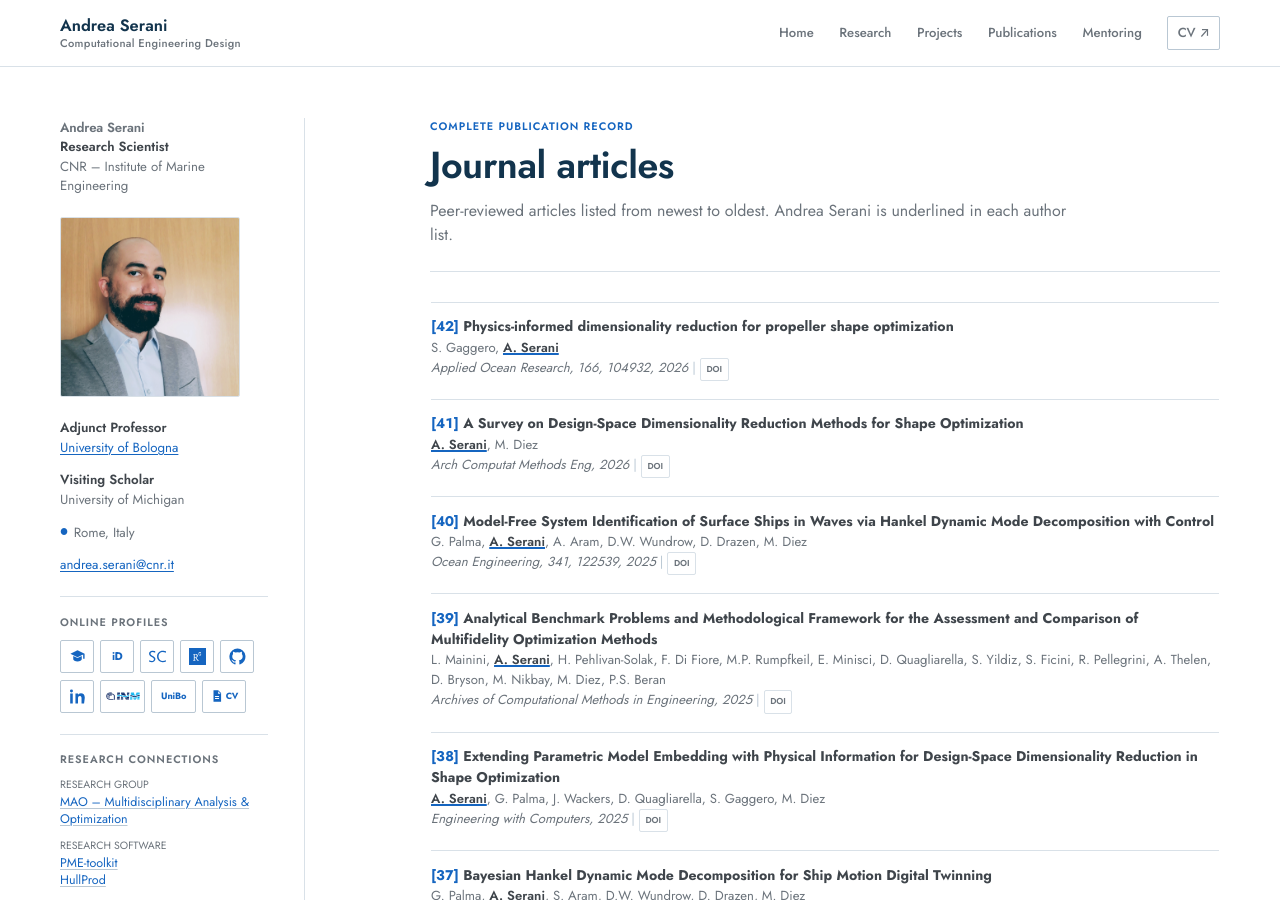
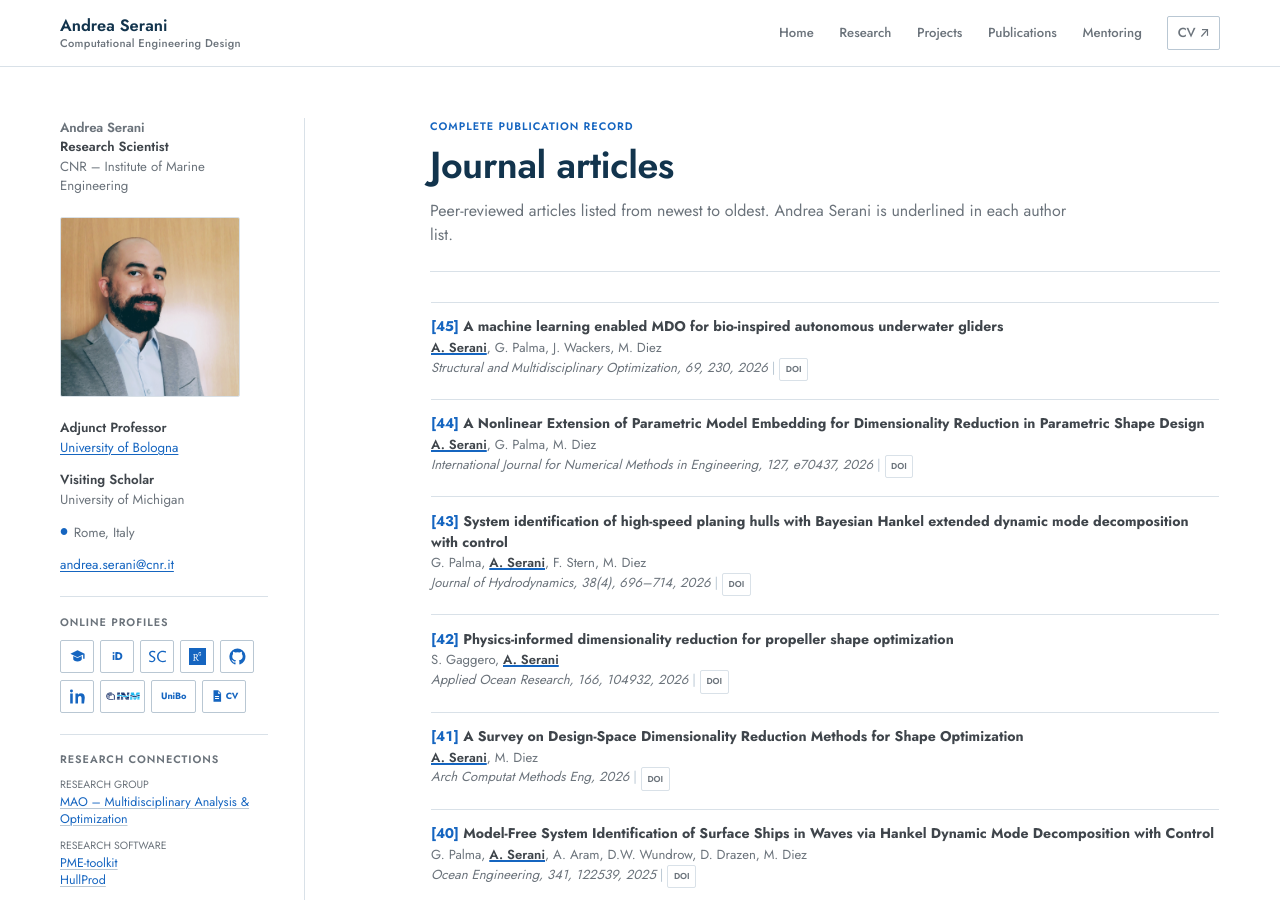
Before and after one commit to aserani/aserani.github.io, a Jekyll site: the page built from html/articles.html, in a window 1280 px wide and 900 px high. Built offline with Jekyll 4.4.1, drawn with Linux system fonts in a browser that asks for light colours.

Commit message:
docs: add three published 2026 journal articles

```diff
--- a/html/articles.html
+++ b/html/articles.html
@@ -7,6 +7,39 @@ description: Complete list of Andrea Serani's peer-reviewed journal articles.
 intro: Peer-reviewed articles listed from newest to oldest. Andrea Serani is underlined in each author list.
 wide: true
 ---
+
+<table class="borderless">
+<tr><td>
+<div class="font-text text-sm pb-6">
+<b><span class="cp-num"></span> A machine learning enabled MDO for bio-inspired autonomous underwater gliders</b><br>
+<u>A. Serani</u>, G. Palma, J. Wackers, M. Diez <br>
+<i>Structural and Multidisciplinary Optimization, 69, 230, 2026</i> <span class="sep">|</span>
+<a href="https://doi.org/10.1007/s00158-026-04421-8" aria-label="DOI: A machine learning enabled MDO for bio-inspired autonomous underwater gliders"><i class="ai ai-doi" aria-hidden="true"></i></a>
+</div>
+</td></tr>
+</table>
+
+<table class="borderless">
+<tr><td>
+<div class="font-text text-sm pb-6">
+<b><span class="cp-num"></span> A Nonlinear Extension of Parametric Model Embedding for Dimensionality Reduction in Parametric Shape Design</b><br>
+<u>A. Serani</u>, G. Palma, M. Diez <br>
+<i>International Journal for Numerical Methods in Engineering, 127, e70437, 2026</i> <span class="sep">|</span>
+<a href="https://doi.org/10.1002/nme.70437" aria-label="DOI: A Nonlinear Extension of Parametric Model Embedding for Dimensionality Reduction in Parametric Shape Design"><i class="ai ai-doi" aria-hidden="true"></i></a>
+</div>
+</td></tr>
+</table>
+
+<table class="borderless">
+<tr><td>
+<div class="font-text text-sm pb-6">
+<b><span class="cp-num"></span> System identification of high-speed planing hulls with Bayesian Hankel extended dynamic mode decomposition with control</b><br>
+G. Palma, <u>A. Serani</u>, F. Stern, M. Diez <br>
+<i>Journal of Hydrodynamics, 38(4), 696–714, 2026</i> <span class="sep">|</span>
+<a href="https://doi.org/10.1007/s42241-026-0075-0" aria-label="DOI: System identification of high-speed planing hulls with Bayesian Hankel extended dynamic mode decomposition with control"><i class="ai ai-doi" aria-hidden="true"></i></a>
+</div>
+</td></tr>
+</table>
 
 <table class="borderless">
 <tr><td>
```
